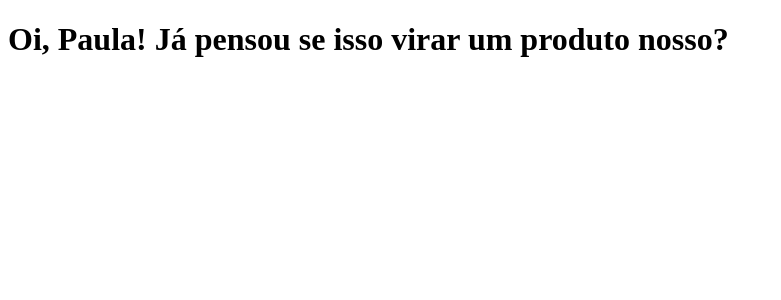
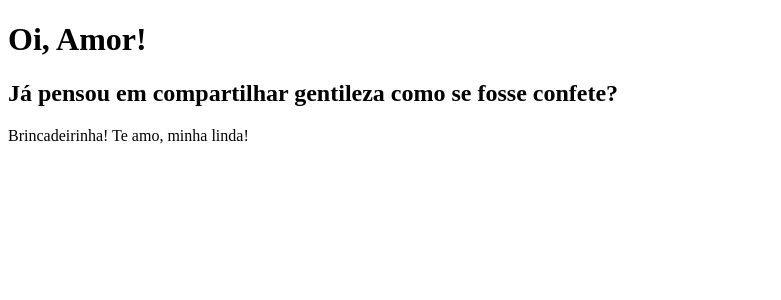
Before and after one commit to lucajuv-webdev/clone-tabnews, a Next.js app: page / in a window 1280 px wide. Shown: the top 300 px of the page, without its empty margins (0-781 px from the left). Built offline with nearby package versions, Linux system fonts and the light colour scheme.

Commit message:
chore: phrase change

```diff
--- a/pages/index.js
+++ b/pages/index.js
@@ -1,5 +1,5 @@
 function Home() {
-    return <h1>Oi, Paula! Já pensou se isso virar um produto nosso?</h1>
+    return <div><h1>Oi, Amor!</h1><h2>Já pensou em compartilhar gentileza como se fosse confete?</h2><p>Brincadeirinha! Te amo, minha linda!</p></div>
 }
 
 export default Home;
```
